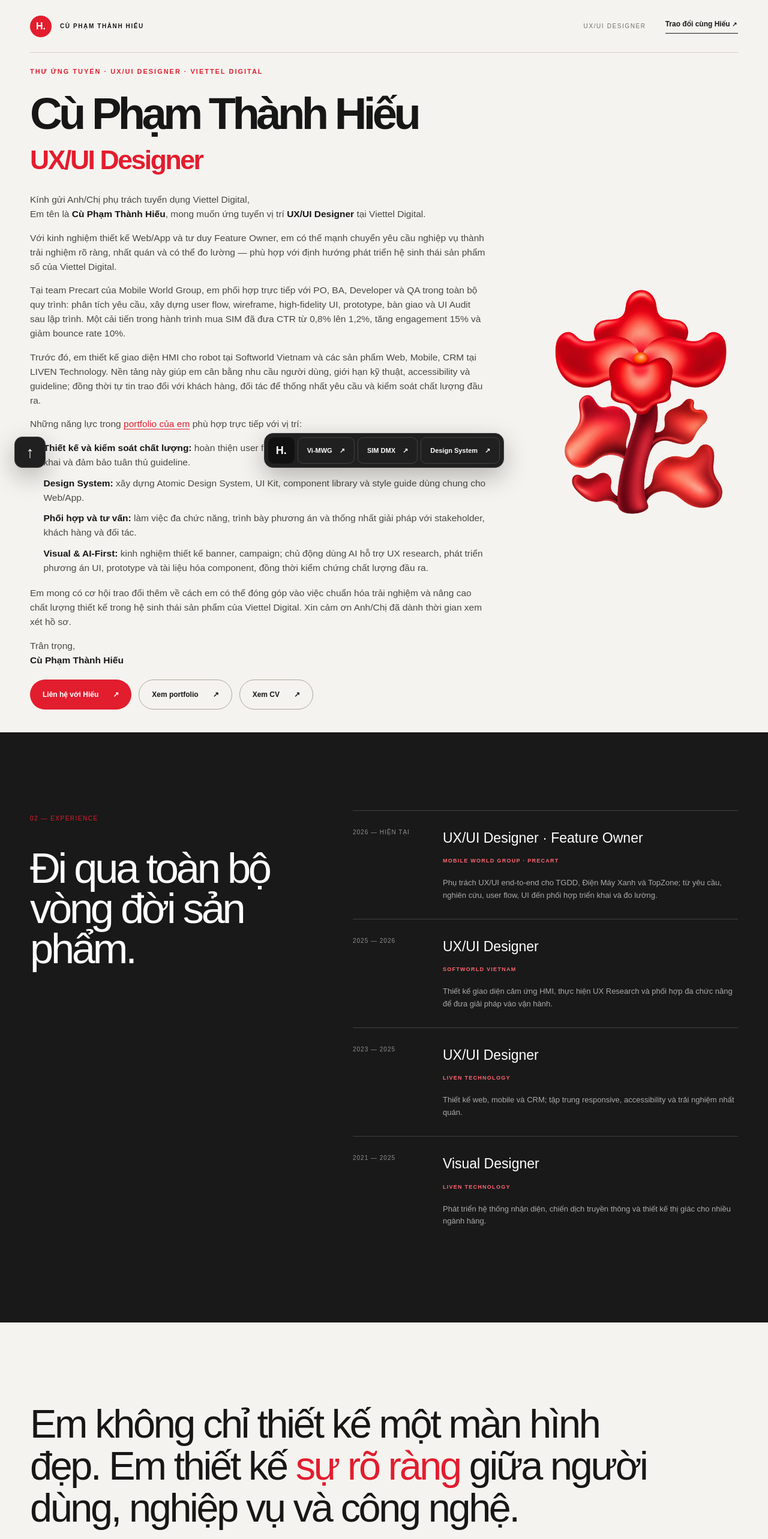
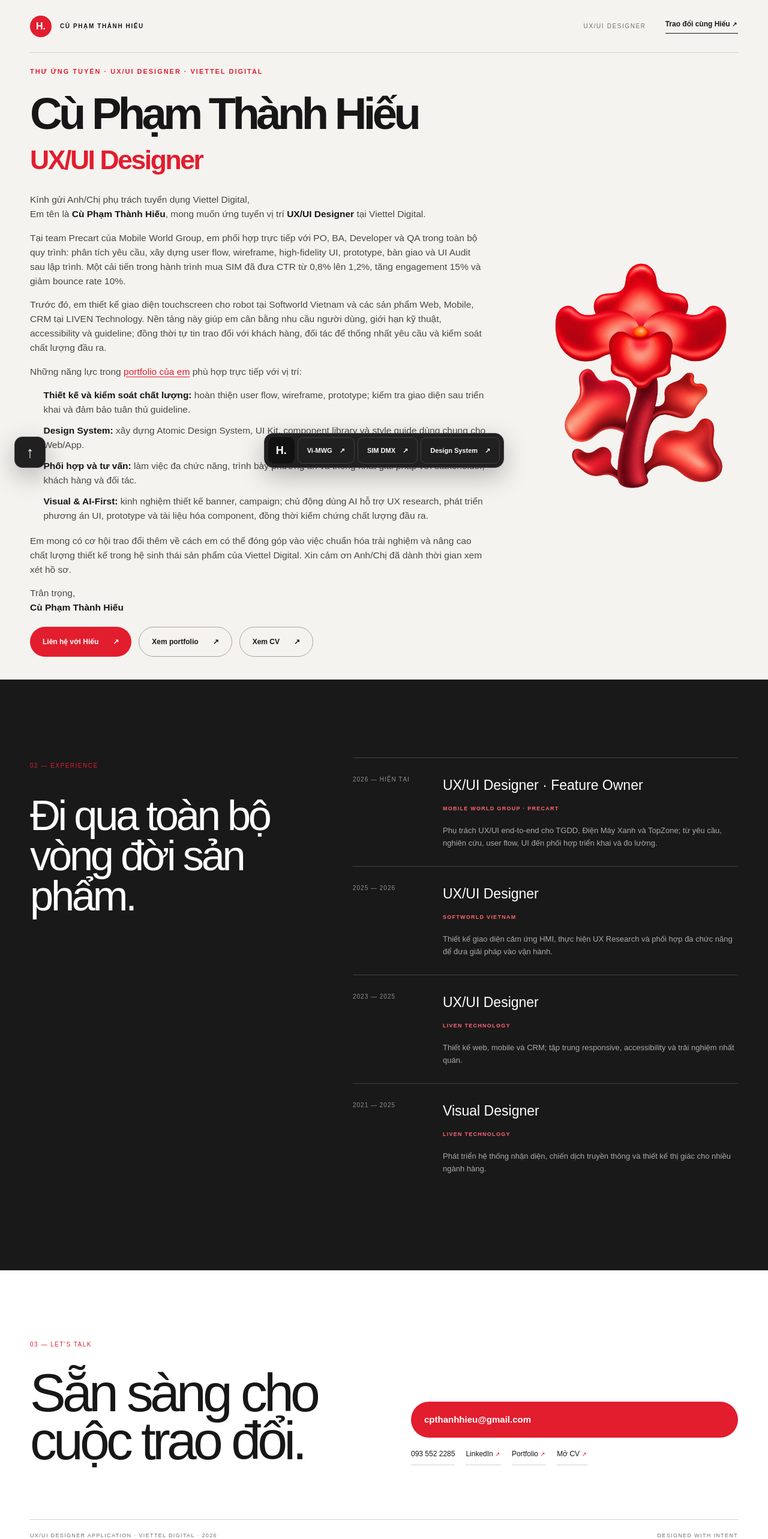
Before and after one commit to cpthanhhieu-gif/Cover-letter-viettel, a Next.js app: page / in a window 1280 px wide. Shown: the top 2566 px of the page at 60% size. Built offline with nearby package versions, Linux system fonts and the light colour scheme.

Commit message:
Refine cover letter content and remove closing section

```diff
--- a/app/page.tsx
+++ b/app/page.tsx
@@ -17,9 +17,8 @@
             <div className="letter-wrap">
             <div className="letter letter-full">
               <p>Kính gửi Anh/Chị phụ trách tuyển dụng Viettel Digital,<br />Em tên là <strong>Cù Phạm Thành Hiếu</strong>, mong muốn ứng tuyển vị trí <strong>UX/UI Designer</strong> tại Viettel Digital.</p>
-              <p>Với kinh nghiệm thiết kế Web/App và tư duy Feature Owner, em có thế mạnh chuyển yêu cầu nghiệp vụ thành trải nghiệm rõ ràng, nhất quán và có thể đo lường — phù hợp với định hướng phát triển hệ sinh thái sản phẩm số của Viettel Digital.</p>
               <p>Tại team Precart của Mobile World Group, em phối hợp trực tiếp với PO, BA, Developer và QA trong toàn bộ quy trình: phân tích yêu cầu, xây dựng user flow, wireframe, high-fidelity UI, prototype, bàn giao và UI Audit sau lập trình. Một cải tiến trong hành trình mua SIM đã đưa CTR từ 0,8% lên 1,2%, tăng engagement 15% và giảm bounce rate 10%.</p>
-              <p>Trước đó, em thiết kế giao diện HMI cho robot tại Softworld Vietnam và các sản phẩm Web, Mobile, CRM tại LIVEN Technology. Nền tảng này giúp em cân bằng nhu cầu người dùng, giới hạn kỹ thuật, accessibility và guideline; đồng thời tự tin trao đổi với khách hàng, đối tác để thống nhất yêu cầu và kiểm soát chất lượng đầu ra.</p>
+              <p>Trước đó, em thiết kế giao diện touchscreen cho robot tại Softworld Vietnam và các sản phẩm Web, Mobile, CRM tại LIVEN Technology. Nền tảng này giúp em cân bằng nhu cầu người dùng, giới hạn kỹ thuật, accessibility và guideline; đồng thời tự tin trao đổi với khách hàng, đối tác để thống nhất yêu cầu và kiểm soát chất lượng đầu ra.</p>
               <p>Những năng lực trong <a href="https://hieuu.webflow.io/" target="_blank" rel="noreferrer">portfolio của em</a> phù hợp trực tiếp với vị trí:</p>
               <ul>
                 <li><strong>Thiết kế và kiểm soát chất lượng:</strong> hoàn thiện user flow, wireframe, prototype; kiểm tra giao diện sau triển khai và đảm bảo tuân thủ guideline.</li>
@@ -51,8 +50,6 @@
         </div>
       </section>
 
-      <section className="closing shell"><p>Em không chỉ thiết kế một màn hình đẹp. Em thiết kế <em>sự rõ ràng</em> giữa người dùng, nghiệp vụ và công nghệ.</p><span>— CÙ PHẠM THÀNH HIẾU</span></section>
-
       <footer id="contact">
         <div className="shell footer-grid"><div><span>03 — LET&apos;S TALK</span><h2>Sẵn sàng cho<br />cuộc trao đổi.</h2></div><div className="contact-links"><a className="email-link" href="mailto:cpthanhhieu@gmail.com?subject=Trao đổi về vị trí UX/UI Designer tại Viettel Digital">cpthanhhieu@gmail.com <Arrow /></a><a href="tel:+84935522285">093 552 2285</a><a href="https://www.linkedin.com/in/hieuu/" target="_blank" rel="noreferrer">LinkedIn <Arrow /></a><a href="https://hieuu.webflow.io/" target="_blank" rel="noreferrer">Portfolio <Arrow /></a><a href="/Cu-Pham-Thanh-Hieu-UIUX-Designer-CV.pdf" target="_blank">Mở CV <Arrow /></a></div></div>
         <div className="shell footer-note"><span>UX/UI DESIGNER APPLICATION · VIETTEL DIGITAL · 2026</span><span>DESIGNED WITH INTENT</span></div>
```
